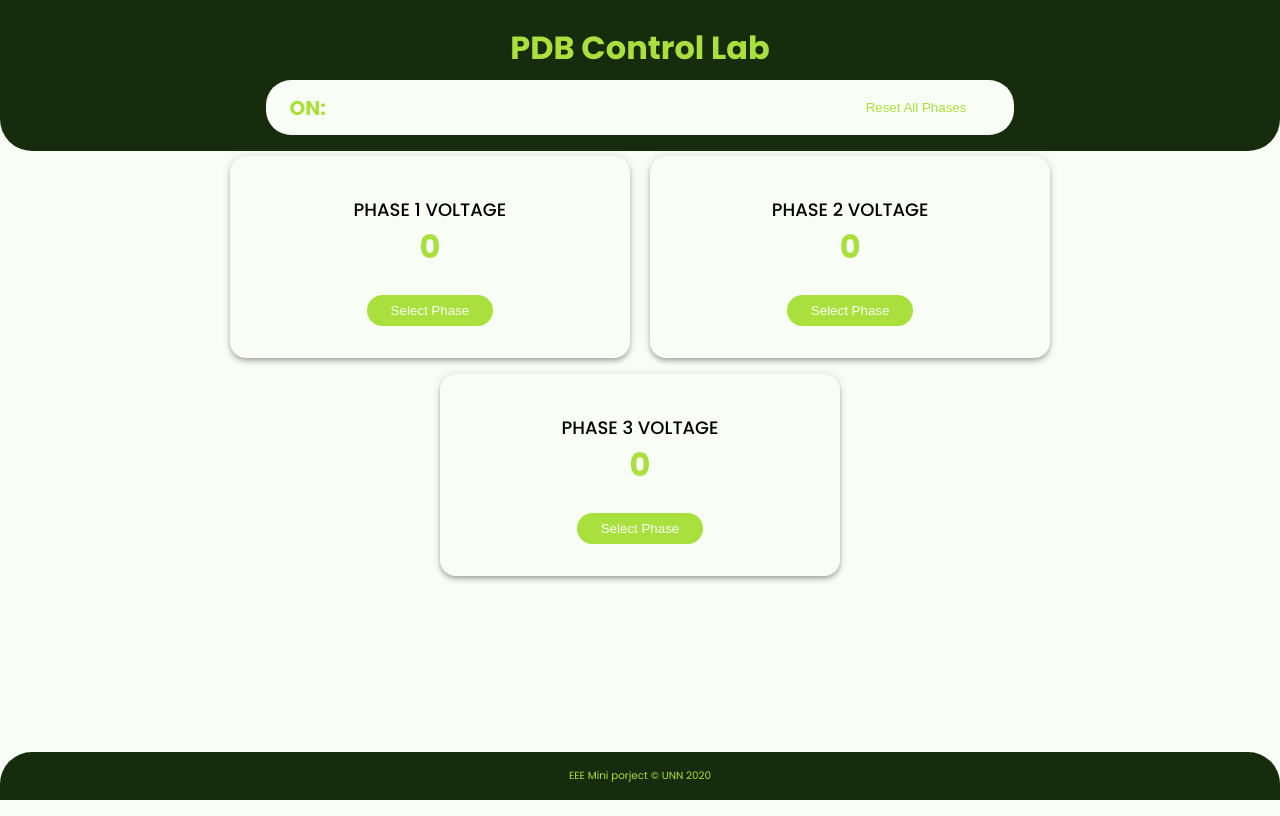
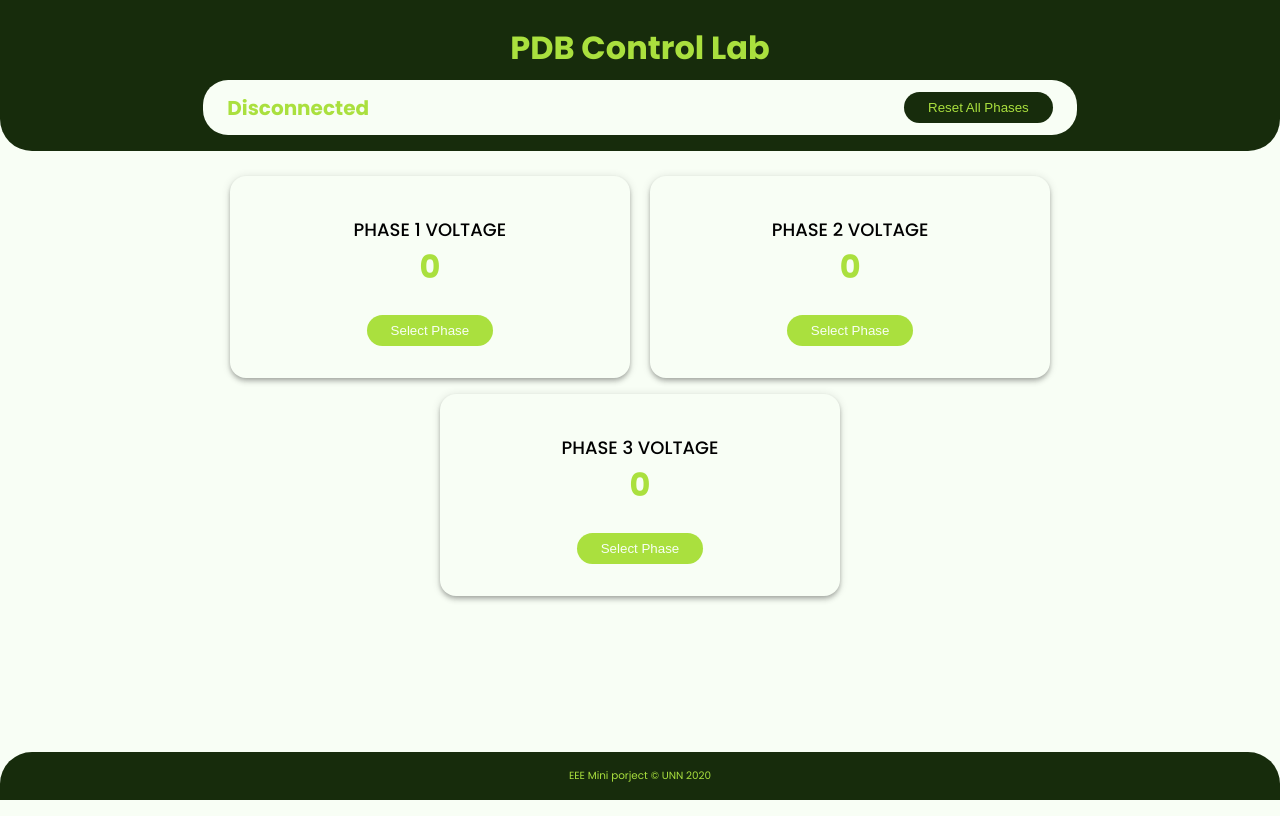
Before and after one commit to preciousnwaoha/EEE-mini-project, a plain HTML site: page home.html in a window 1280 px wide. Both pictures are taken after a click on the button "Reset All Phases". Drawn offline with Linux system fonts and the light colour scheme; no server answers; a web font is replaced by a local one.

Commit message:
Final UI Fix

```diff
--- a/home.html
+++ b/home.html
@@ -6,11 +6,13 @@
     <meta name="viewport" content="width=device-width, initial-scale=1.0">
     <title>Mini Project</title>
     <style>
-        @import url('https://fonts.googleapis.com/css2?family=Cabin+Sketch:wght@400;700&family=Comfortaa:wght@300;400;500;600;700&family=Darker+Grotesque:wght@300;400;500;600;700;800;900&family=Hanalei+Fill&family=Lekton:ital,wght@0,400;0,700;1,400&family=Poiret+One&family=Poppins:ital,wght@0,300;0,400;0,500;0,600;0,700;1,300;1,400;1,500;1,600;1,700&family=Press+Start+2P&family=Roboto:wght@300;400;500&family=Sulphur+Point:wght@300;400;700&display=swap');
+       @import url('https://fonts.googleapis.com/css2?family=Cabin+Sketch:wght@400;700&family=Comfortaa:wght@300;400;500;600;700&family=Darker+Grotesque:wght@300;400;500;600;700;800;900&family=Hanalei+Fill&family=Lekton:ital,wght@0,400;0,700;1,400&family=Poiret+One&family=Poppins:ital,wght@0,300;0,400;0,500;0,600;0,700;1,300;1,400;1,500;1,600;1,700&family=Press+Start+2P&family=Roboto:wght@300;400;500&family=Sulphur+Point:wght@300;400;700&display=swap');
 
 :root {
     --primary: #172c0c;
     --secondary: #aae03e;
+    --primary-dark: #0d1b05;
+    --secondary-dark: #95c33a;
     --light: #f8fef5;
     --dark: #060606;
     --shadow-9: rgba(0,0,0,0.44);
@@ -78,19 +80,19 @@ header div button {
     border: none;
     padding: 0.5rem 1.5rem;
     border-radius: 1rem;
-    color: var(--secondary);
-    background: var(--primary);
+    color: var(--dark);
+    background: var(--light);
     cursor: pointer;
 }
 
-header div button {
-    background: var(--primary-dark);
+header div button:hover {
+    color: var(--secondary);
 }
 
 
 main {
-    margin-top: 8.25rem;
-    min-height: calc(100vh - 8.25rem);
+    margin-top: 8.5rem;
+    min-height: calc(100vh - 8.5rem);
     background: var(--light);
     /* padding-bottom: 3rem; */
     /* border: 1px solid red; */
@@ -155,7 +157,7 @@ main .phases {
 }
 
 .ac-phase button:hover {
-    background: var(--secondary);
+    background: var(--secondary-dark);
     color: var(--light);
 }
 
@@ -173,6 +175,11 @@ main .phases {
 
 .ac-phase.selected button {
     background: var(--primary);
+
+}
+
+.ac-phase.selected button:hover {
+    background: var(--primary-dark);
 
 }
 
@@ -198,11 +205,27 @@ footer {
         align-items: center;
     }
     header div {
-        width: 60%;
+        width: 70%;
         border: none;
         border-radius: 1.57rem;
         background: var(--light);
         padding: 0.75rem 1.5rem;
+    }
+
+    header div button {
+        background: var(--primary);
+        color: var(--secondary);
+    }
+    header div button:hover {
+        background: var(--primary-dark);
+    }
+
+
+    main {
+        /* border: 1px solid red; */
+        margin-top: 9.5rem;
+
+    min-height: calc(100vh - 8.5rem);
     }
 
     .phases {
@@ -216,6 +239,8 @@ footer {
         width: calc(33.33% - 1rem);
         margin: 0.5rem;
     }
+
+
 }
     </style>
 </head>
@@ -223,7 +248,7 @@ footer {
     <header>
         <h1>PDB Control Lab</h1>
         <div>
-            <h2 id="onphase">ON: </h2>
+            <h2 id="on-phase">Disconnected</h2>
             <button onclick="resetPhases()">Reset All Phases</button>
         </div>
     </header>
@@ -267,10 +292,10 @@ footer {
         EEE Mini porject &copy; UNN 2020
     </footer>
     <script>
-        var phase1 = document.querySelector(".phase1");
-        var phase2 = document.querySelector(".phase2");
-        var phase3 = document.querySelector(".phase3");
-
+        var phase1 = document.querySelector(".phase-1");
+        var phase2 = document.querySelector(".phase-2");
+        var phase3 = document.querySelector(".phase-3");
+        var onPhase = document.querySelector("#on-phase")
 
         getVoltages();
         setInterval(getVoltages, 3000 );
@@ -288,6 +313,7 @@ footer {
             phase1.classList.add("selected");
             phase2.classList.remove("selected");
             phase3.classList.remove("selected");
+            onPhase.innerHTML = "On Phase 1"
           }
           else if(phase == 2)
           {
@@ -297,6 +323,7 @@ footer {
             phase2.classList.add("selected");
             phase3.classList.remove("selected");
             phase1.classList.remove("selected");
+            onPhase.innerHTML = "On Phase 2"
           }
           else if(phase == 3)
           {
@@ -306,6 +333,7 @@ footer {
             phase3.classList.add("selected");
             phase2.classList.remove("selected");
             phase1.classList.remove("selected");
+            onPhase.innerHTML = "On Phase 3"
           }
         }
 
@@ -318,6 +346,10 @@ footer {
           console.log("resetting Phases");
           xhttp.open("GET", "/resetPhases", true);
           xhttp.send();
+          phase1.classList.remove("selected");
+            phase2.classList.remove("selected");
+            phase3.classList.remove("selected");
+        onPhase.innerHTML = "Disconnected"
         }
 
         function getVoltages() {
--- a/styles.css
+++ b/styles.css
@@ -72,11 +72,14 @@ header div button {
     border: none;
     padding: 0.5rem 1.5rem;
     border-radius: 1rem;
-    color: var(--primary);
+    color: var(--dark);
     background: var(--light);
-
+    cursor: pointer;
 }
 
+header div button:hover {
+    color: var(--secondary);
+}
 
 
 main {
@@ -205,6 +208,10 @@ footer {
         background: var(--primary);
         color: var(--secondary);
     }
+    header div button:hover {
+        background: var(--primary-dark);
+    }
+
 
     main {
         /* border: 1px solid red; */
```
Also changed, not shown: index.html (+1 -1 lines).
